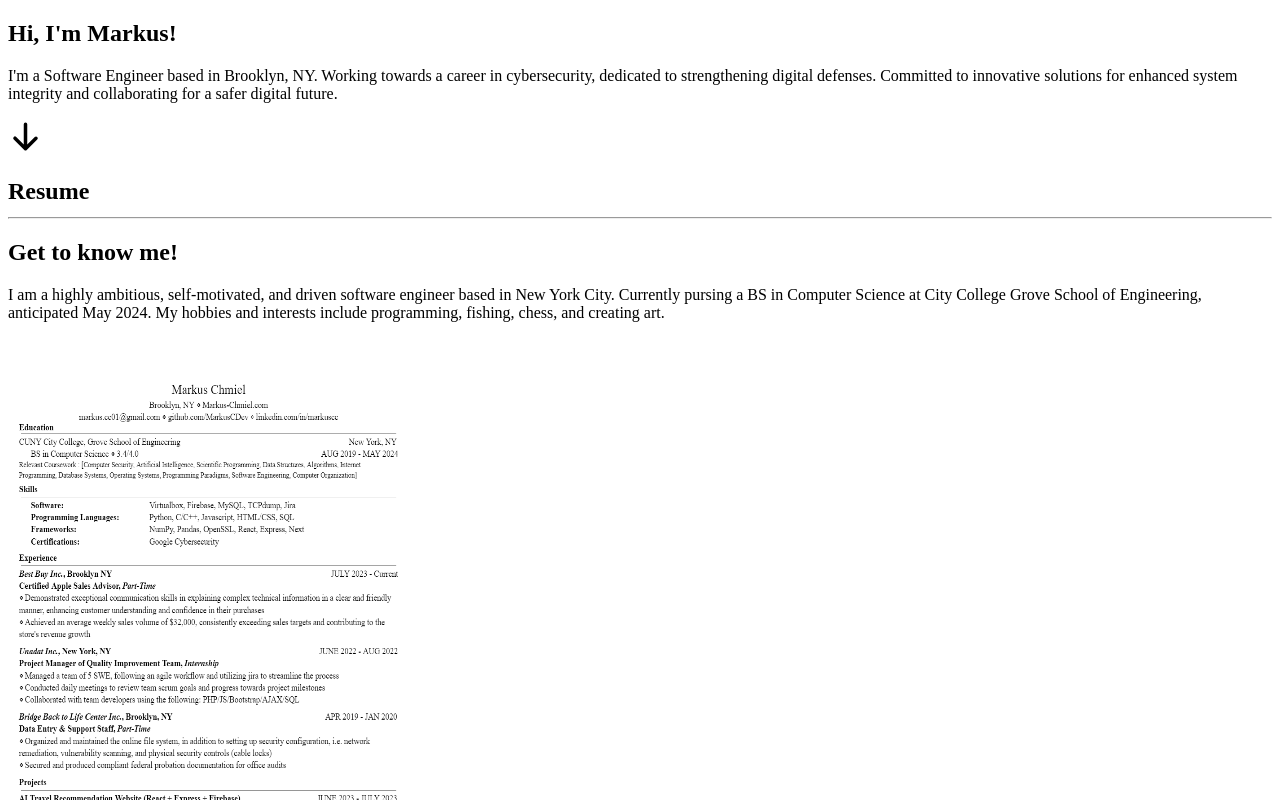
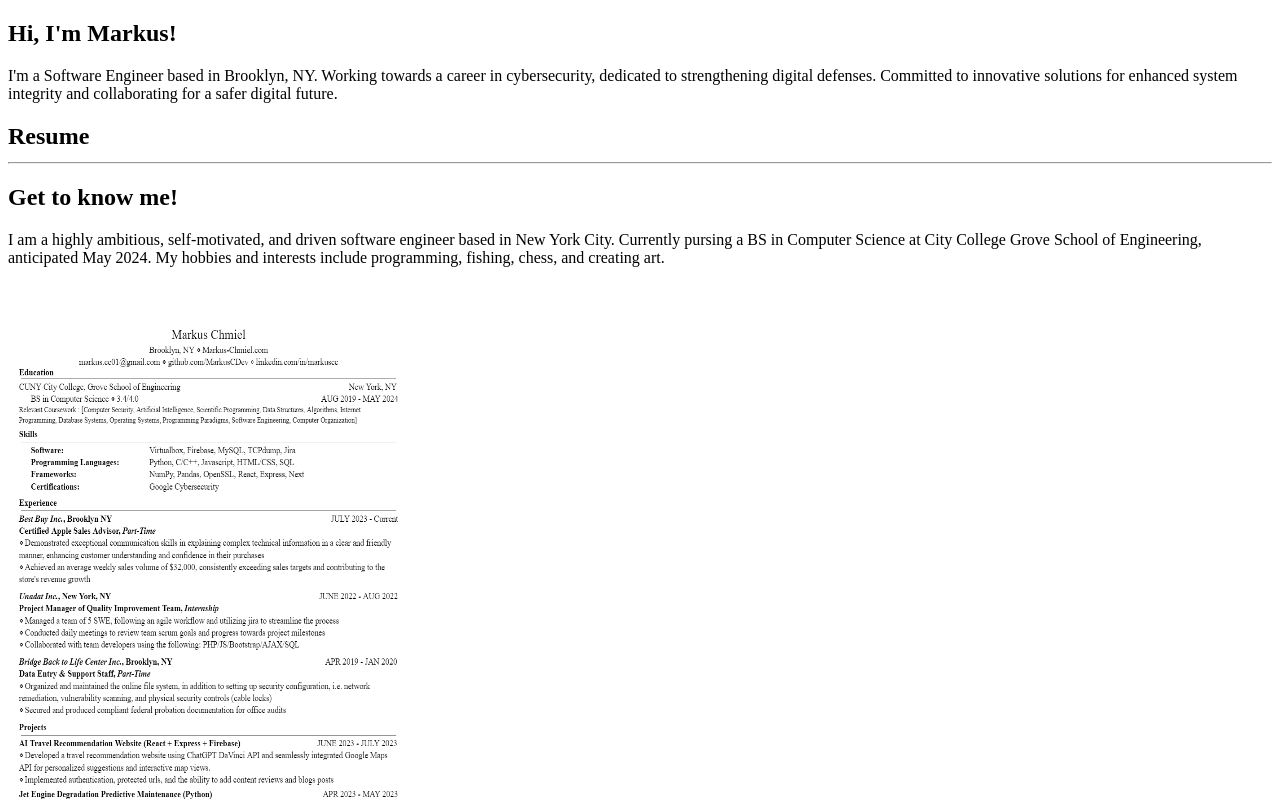
Before and after one commit to MarkusCDev/Current-Portfolio, a Next.js app: page / in a window 1280 px wide. Shown: the top 800 px of the page. Built offline with nearby package versions, Linux system fonts and the light colour scheme.

Commit message:
removed arrow animation

```diff
--- a/components/HeroSection.tsx
+++ b/components/HeroSection.tsx
@@ -26,10 +26,10 @@ const HeroSection = () => {
             <span className="font-semibold text-teal-600">
               Software Engineer{" "}
             </span>
-            based in Brooklyn, NY. Working towards a career in cybersecurity,
-            dedicated to strengthening digital defenses. Committed to innovative
-            solutions for enhanced system integrity and collaborating for a
-            safer digital future.
+            based in Brooklyn, NY. Working towards a career in cybersecurity, dedicated
+            to strengthening digital defenses. Committed to innovative solutions
+            for enhanced system integrity and collaborating for a safer digital
+            future.
           </p>
           {/* <Link
             to="projects"
@@ -44,7 +44,7 @@ const HeroSection = () => {
           </Link> */}
         </div>
       </div>
-      <div className="flex flex-row items-center text-center justify-center">
+      {/* <div className="flex flex-row items-center text-center justify-center ">
         <Link
           to="about"
           activeClass="active"
@@ -53,11 +53,9 @@ const HeroSection = () => {
           offset={-100}
           duration={500}
         >
-          <div>
-            <HiArrowDown size={35} className="animate-bounce" />
-          </div>
+          <HiArrowDown size={35} className="animate-bounce" />
         </Link>
-      </div>
+      </div> */}
     </section>
   );
 }
```
